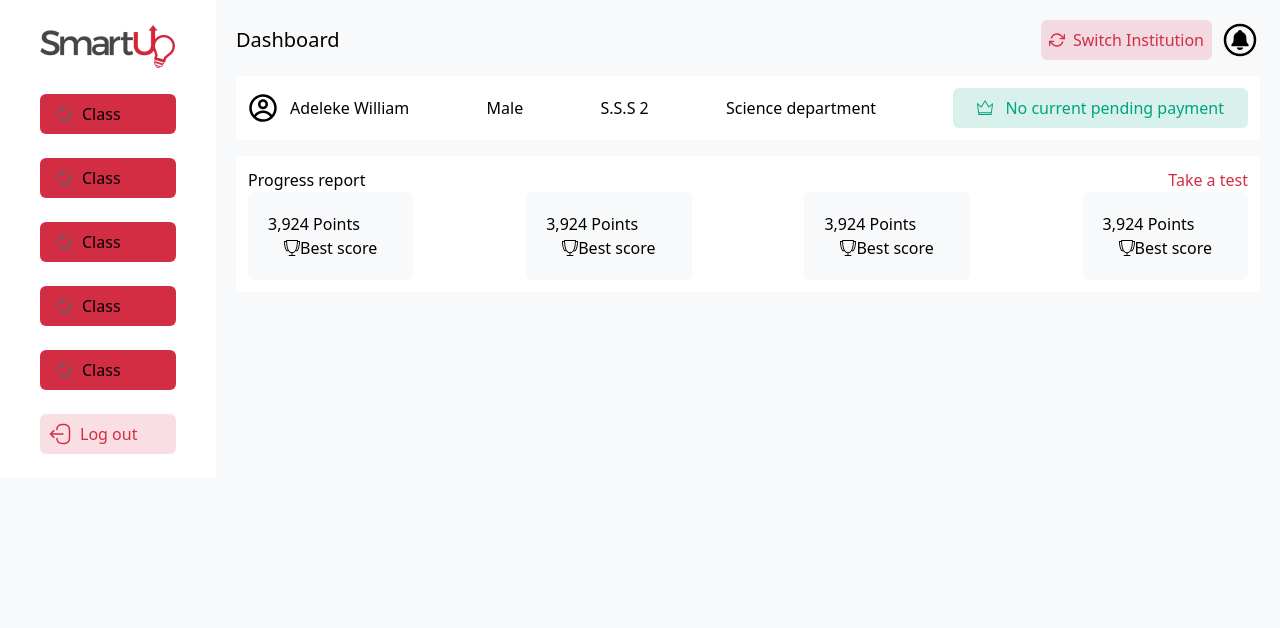
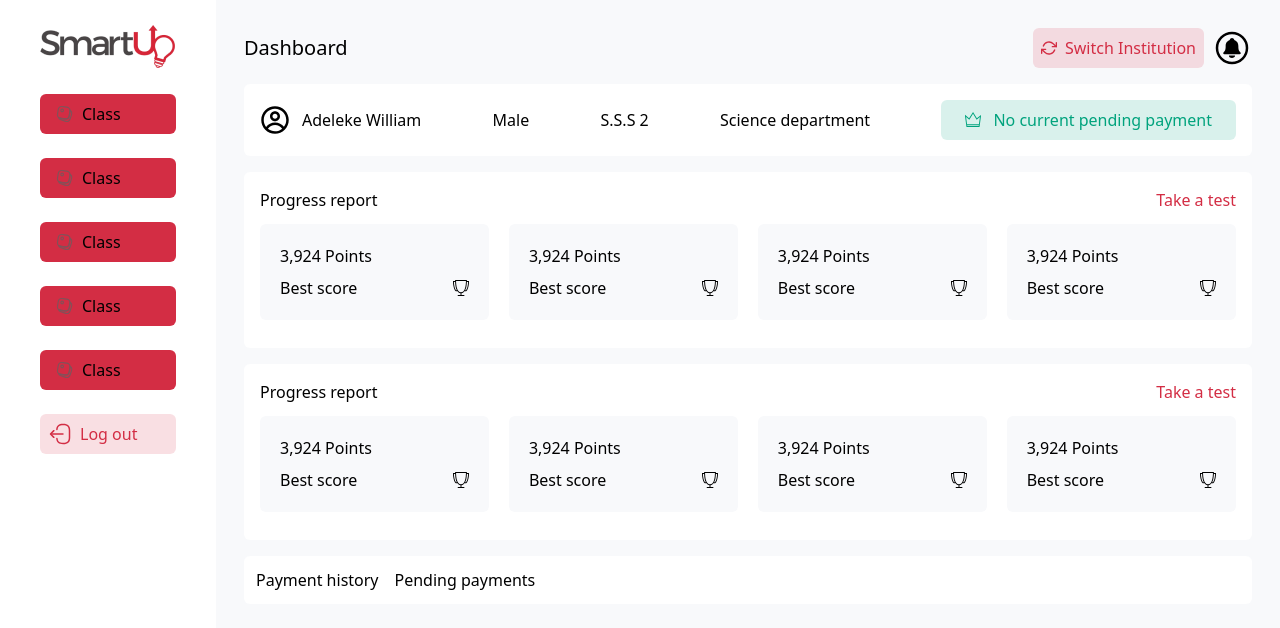
Before and after one commit to Lukman10a/smartupweb, a Next.js app: page / in a window 1280 px wide. Shown: the top 628 px of the page. Built offline with nearby package versions, Linux system fonts and the light colour scheme.

Commit message:
create the table component

```diff
--- a/src/components/leftDashboard/index.tsx
+++ b/src/components/leftDashboard/index.tsx
@@ -1,6 +1,7 @@
 import Image from "next/image";
 import { RxDashboard } from "react-icons/rx";
 import { LeftDetails } from "./leftDetails";
+import LogoutButton from "../logoutButton";
 // import { LEFT_DATA } from "../../../data";
 
 // const leftData = LEFT_DATA.map((item) => (
@@ -21,10 +22,7 @@ export default function LeftDashboard() {
       <LeftDetails />
       <LeftDetails />
 
-      <div className="flex gap-2 items-center p-2  rounded-md bg-[#D32D4426]">
-        <Image src={require("../../../assets/logout.svg")} alt="" />
-        <p className="text-[#D32D44]">Log out</p>
-      </div>
+      <LogoutButton />
     </section>
   );
 }
--- /dev/null
+++ b/src/components/logoutButton.tsx
@@ -0,0 +1,11 @@
+import Image from "next/image";
+import React from "react";
+
+export default function logoutButton() {
+  return (
+    <div className="flex gap-2 items-center p-2 rounded-md bg-[#D32D4426]">
+      <Image src={require("../../assets/logout.svg")} alt="" />
+      <p className="text-[#D32D44]">Log out</p>
+    </div>
+  );
+}
--- a/src/components/rightDashboard/card.tsx
+++ b/src/components/rightDashboard/card.tsx
@@ -3,14 +3,14 @@ import { TfiCup } from "react-icons/tfi";
 
 export default function Card() {
   return (
-    <div className="bg-[#F8F9FB] rounded-md p-5">
+    <div className="bg-[#F8F9FB] rounded-md p-5 space-y-2 my-3">
       <div>
         <span>3,924 </span>
         <span>Points</span>
       </div>
-      <div className="flex  items-center px-4">
+      <div className="flex items-center justify-between gap-24">
+        <p>Best score</p>
         <TfiCup />
-        <p>Best score</p>
       </div>
     </div>
   );
--- a/src/components/rightDashboard/cardContainer.tsx
+++ b/src/components/rightDashboard/cardContainer.tsx
@@ -3,7 +3,7 @@ import Card from "./card";
 
 export default function CardContainer() {
   return (
-    <div className="bg-white p-3 rounded-md">
+    <div className="bg-white p-4 rounded-md">
       <div className="flex justify-between items-center">
         <p>Progress report</p>
         <p className="text-[#D32D44]">Take a test</p>
--- a/src/components/rightDashboard/index.tsx
+++ b/src/components/rightDashboard/index.tsx
@@ -4,10 +4,11 @@ import { IoNotificationsCircleOutline } from "react-icons/io5";
 import { CgProfile } from "react-icons/cg";
 import { TfiCrown } from "react-icons/tfi";
 import CardContainer from "./cardContainer";
+import TableContainer from "../table";
 
 export default function RightDashboard() {
   return (
-    <section className="flex-1 p-5">
+    <section className="flex-1 p-7">
       <div className="flex justify-between items-center">
         <p className="font-medium text-xl">Dashboard</p>
         <div className="flex items-center gap-2">
@@ -19,7 +20,7 @@ export default function RightDashboard() {
         </div>
       </div>
 
-      <div className="flex items-center justify-between p-3 bg-white rounded-md my-4">
+      <div className="flex items-center justify-between p-4 bg-white rounded-md my-4">
         <div className="flex items-center gap-3">
           <CgProfile size={30} />
           <p>Adeleke William</p>
@@ -33,7 +34,11 @@ export default function RightDashboard() {
         </div>
       </div>
 
-      <CardContainer />
+      <div className="space-y-4">
+        <CardContainer />
+        <CardContainer />
+      </div>
+      <TableContainer />
     </section>
   );
 }
--- /dev/null
+++ b/src/components/table/index.tsx
@@ -0,0 +1,12 @@
+import React from "react";
+
+export default function TableContainer() {
+  return (
+    <div className="bg-white rounded-md p-3 my-4">
+      <div className="flex gap-4">
+        <p>Payment history</p>
+        <p>Pending payments</p>
+      </div>
+    </div>
+  );
+}
```
